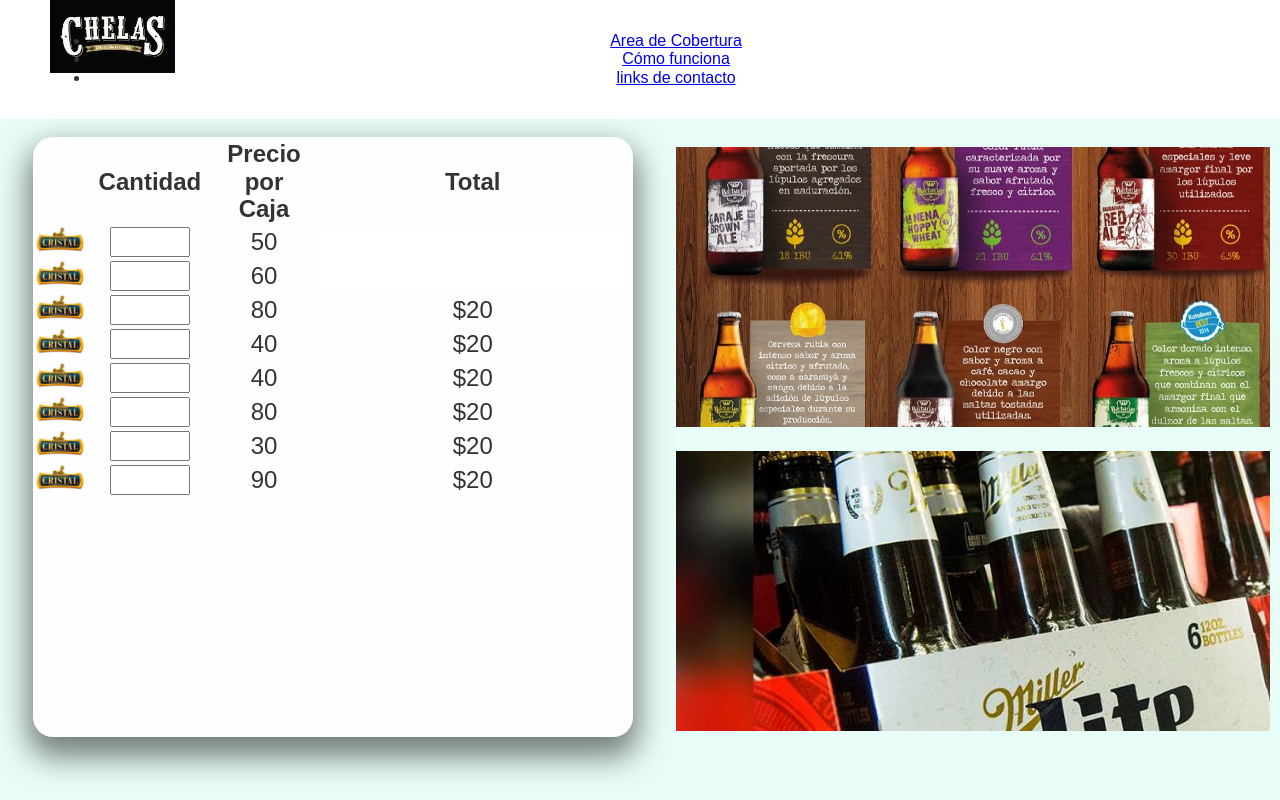
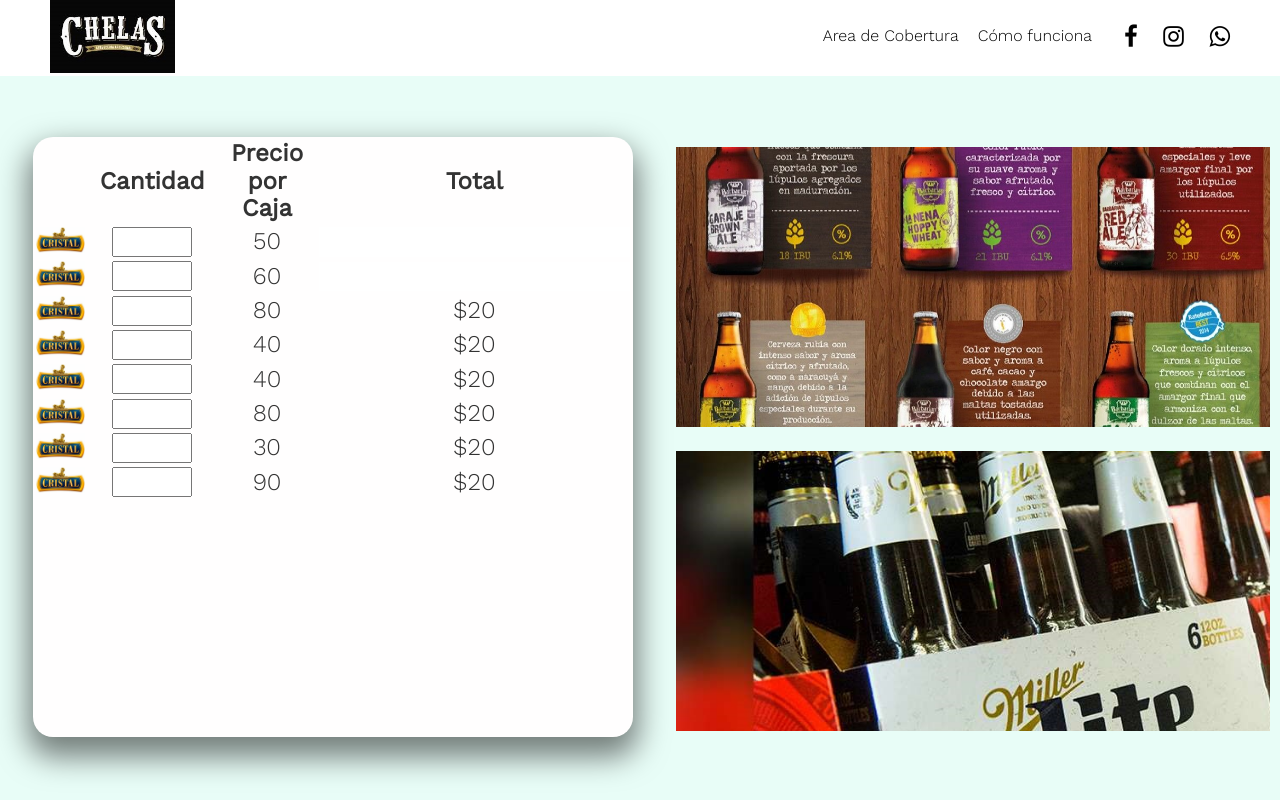
Before and after one commit to chrisBalher/tuschelas.com, a website: page index.html in a window 1280 px wide. Shown: the top 800 px of the page. Drawn offline with nearby package versions, Linux system fonts and the light colour scheme.

Commit message:
agregados social links

```diff
--- a/index.html
+++ b/index.html
@@ -2,11 +2,13 @@
 <html>
 <head>
   <meta name="viewport" content="width=device-width, initial-scale=1" />
-  <link href='https://fonts.googleapis.com/css?family=Roboto:400,100,300,500,700' rel='stylesheet' type='text/css'>
   <title>Tus Chelas</title>
   <meta name="keywords" content="Travel planning, travel bundles, travel escapes, affordable travel">
   <meta name="description" content="Your clarity. One trip away. We create soul restoring journeys that inspire you to be you.">
+  <link rel="stylesheet" href="https://cdnjs.cloudflare.com/ajax/libs/font-awesome/4.7.0/css/font-awesome.min.css">
   <link rel="stylesheet" href="styles.css">
+
+
 </head>
 <body>
   <header class="site-header">
@@ -22,8 +24,11 @@
           <ul>
             <li><a href="#our-beginning" id="our-beginning-link">Area de Cobertura</a></li>
             <li><a href="#features" id="features-link">Cómo funciona</a></li>
-            <li><a href="#">links de contacto</a></li>
-
+            <li class="site-header__menu-content__social-links">
+              <a href="#"><i class="fa fa-facebook" aria-hidden="true"></i></a>
+              <a href="#"><i class="fa fa-instagram" ></i></a>
+              <a href="#"><i class="fa fa-whatsapp" aria-hidden="true"></i></a>
+            </li>
           </ul>
         </nav>
       </div>
@@ -142,7 +147,7 @@
 
       </div>
     </div>
-  </div> -->
+  </div>
 
   <footer class="site-footer">
     <div class="wrapper">
--- a/styles.css
+++ b/styles.css
@@ -1,10 +1,12 @@
 @import 'normalize.css';
-
+@import url('https://fonts.googleapis.com/css2?family=Cinzel:wght@500;700&family=PT+Serif:wght@400;700&family=Work+Sans:ital,wght@0,100;0,200;0,300;0,400;1,100;1,200;1,300&display=swap');
 
 /* VARIABLES */
-$mainBlue: #000000;
-$mainOrange: #d59541;
-$pastel:  rgba(230, 253, 247, 0.9);
+:root {
+    --header-footer : white;
+    --resaltar: #d59541;
+    --fondo:  rgba(230, 253, 247, 0.9);
+}
 
 /* GLOBAL */
 html{
@@ -14,7 +16,7 @@
     font-family: 'Work Sans', sans-serif;
     font-weight: 300;
     color: #333;
-    background-color: rgba(230, 253, 247, 0.9);
+    background-color: var(--fondo);
     margin: 0;
 }
 img{
@@ -25,8 +27,65 @@
     box-sizing: border-box; /*para que el browser calcule el padding dentro del ancho de cada div y no se lo agregue despues*/
 }
 a{
-    color: $mainOrange;
+    color: var(--resaltar);
 }
+
+/* PRIMARY NAV */
+.primary-nav{
+    padding-top: 0.5rem;
+}
+.primary-nav--pull-right{
+    float: none;
+    text-align: center;
+}
+.primary-nav ul {
+    margin: 0;
+    padding: 0;
+}
+.primary-nav ul::after {
+    content: "";
+    clear: both;
+    display: table;
+}
+
+.primary-nav li {
+    list-style: none;
+    display: inline-block;
+    float: none;
+    padding-right: 0.4rem;
+}
+.primary-nav a {
+    color: black;
+    text-decoration: none;
+    font-weight: 300;
+    display: block;
+
+    padding: 0.5rem 0.2rem;
+    font-size: 0.8rem;
+    background-color: rgba($mainBlue, .5);
+}
+@media (min-width: 800px) {
+    .primary-nav{
+        padding-top: 0;
+    }
+    .primary-nav--pull-right{
+        float: right;
+    }
+    .primary-nav li {
+        float: left;
+        display: block;
+        padding-right: 1.2rem;
+    }
+    .primary-nav a {
+        font-size: 1rem;
+        padding: 0.7rem 0;
+        background-color: transparent;
+    }
+    .primary-nav a .is-current-link{
+        color: #fabb69;
+    }
+}
+
 
 /* SITE-HEADER */
 .site-header{
@@ -34,9 +93,6 @@
     z-index: 2;
     width: 100%;
     padding: 1rem 0 1rem 0;
-}
-.site-header--is-expanded{
-    background-color: rgba( $mainBlue , 0.6);
 }
 
 .site-header__menu-icon{
@@ -93,6 +149,7 @@
     padding-top:80px;
     text-align: center;
 }
+
 .site-header__menu-content .site-header__menu-content--is-visible{
     opacity: 1;//display: block;
     z-index: 1;
@@ -112,7 +169,7 @@
 
 @media(min-width: 800px) {
     .site-header{
-        background-color: white;
+        background-color: var(--header-footer);
         position: fixed;
     }
     .site-header__logo{
@@ -127,11 +184,24 @@
             transform: scale(1);
             padding-top:0;
     }
+
 }
 
 @media(min-width: 1000px) {
     .site-header__menu-icon{
     display: none;
+    }
+    .site-header__menu-content__social-links{
+        display: flex !important;
+        flex-direction: row;
+        flex-wrap: wrap;
+
+        justify-content: center;
+
+    }
+    .site-header__menu-content__social-links a{
+        font-size: 1.5rem;
+        padding: 0.5rem 0.8rem;
     }
 }
 
@@ -159,10 +229,6 @@
 
 
 
-
-
-
-@import '_table.css';
 /* TABLE */
 
 @media(min-width: 1000px){
@@ -213,7 +279,7 @@
     }
 }
 
-@import '_principal.css';
+
 /* PRINCIPAL */
 .principal{
     display: flex;
@@ -230,7 +296,7 @@
     padding: 10px;
 }
 
-@import '_row.css';
+
 /* ROW */
 .row__b-margin-until-medium{
     margin-bottom: 1rem;
@@ -290,7 +356,7 @@
         display: flex;
     }
 }
-@import '_wrapper.css';
+
 /* WRAPPER */
 .wrapper{
     overflow: hidden;
@@ -333,7 +399,7 @@
     }
 }
 
-@import '_page-section.css';
+
 /* PAGE SECTION */
 .page-section{
     padding: 1.5rem 0;
@@ -343,7 +409,7 @@
     padding-bottom: 0;
 }
 .page-section--blue{
-    background-color: $pastel;
+    background-color: --fondo;
     color: black;
 }
 
@@ -362,7 +428,7 @@
     }
 }
 
-@import '_headline.css';
+
 /* HEADLINE */
 .headline{
     font-weight: 300;
@@ -372,7 +438,7 @@
     text-align: center;
 }
 .headline--orange {
-    color: $mainOrange;
+    color: var(--resaltar);
 }
 .headline--small{
     font-size: 1.2rem;
@@ -409,7 +475,7 @@
 }
 
 
-@import '_generic-content-container.css';
+
 /* GENERIC CONTENT */
 .generic-content-container{
     p{
@@ -424,7 +490,7 @@
 }
 
 
-@import '_section-title.css';
+
 /* SECTION TITLE */
 .section-title{
     font-size: 2.5rem;
@@ -444,9 +510,7 @@
     margin-right: auto;
     margin-bottom: 0.5rem;
 }
-.section-title--blue{
-    color: $mainBlue;
-}
+
 @media(min-width:530px){
     .section-title{
         font-size: 3.8rem;
@@ -461,7 +525,7 @@
     }
 }
 
-@import '_feature-item.css';
+
 /* FEATURE ITEM */
 .feature-item{
     position: relative;
@@ -496,7 +560,7 @@
 
 
 
-@import '_site-footer.css';
+
 /*  SITE FOOTER */
 .site-footer{
     background-color: white;
@@ -535,13 +599,13 @@
 
 
 /* SOCIAL ICONS  */
-@import '_social-icons.css';
+
 
 .social-icons{
     text-align: center;
 }
 .social-icons__icon{
-    background-color: $mainOrange;
+    background-color: var(--resaltar);
     display: inline-block;
     width: 33%;
     height: 72px;
```
